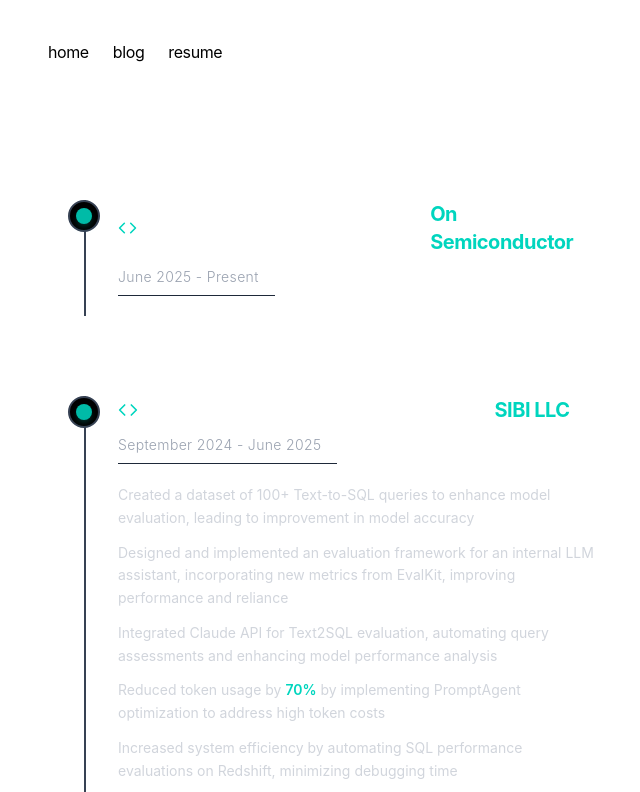
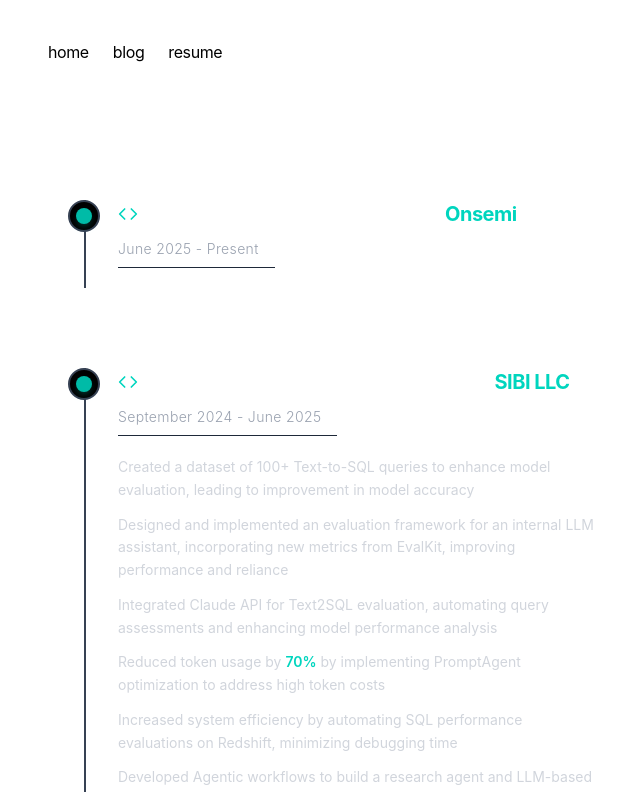
Before and after one commit to Sparsh-Palkhiwala/resume, a Next.js app: page /resume in a window 1280 px wide. Shown: the top 792 px of the page, without its empty margins (308-948 px from the left). Built offline with nearby package versions, Linux system fonts and the light colour scheme.

Commit message:
fixing naming

```diff
--- a/app/resume/page.tsx
+++ b/app/resume/page.tsx
@@ -14,7 +14,7 @@ const EnhancedMinimalResume = () => {
             <h1 className="text-white text-xl font-semibold tracking-tight flex items-center gap-2">
               <Code size={20} className="text-teal-400" />
               Incoming Data Analyst (AI/ML) ·{" "}
-              <span className="text-teal-400 font-bold">On Semiconductor</span>
+              <span className="text-teal-400 font-bold">Onsemi</span>
             </h1>
             <div className="text-gray-400 mt-2">
               <div className="text-sm mb-5 font-light tracking-wide border-b border-gray-800 pb-2 inline-block pr-4">
```
